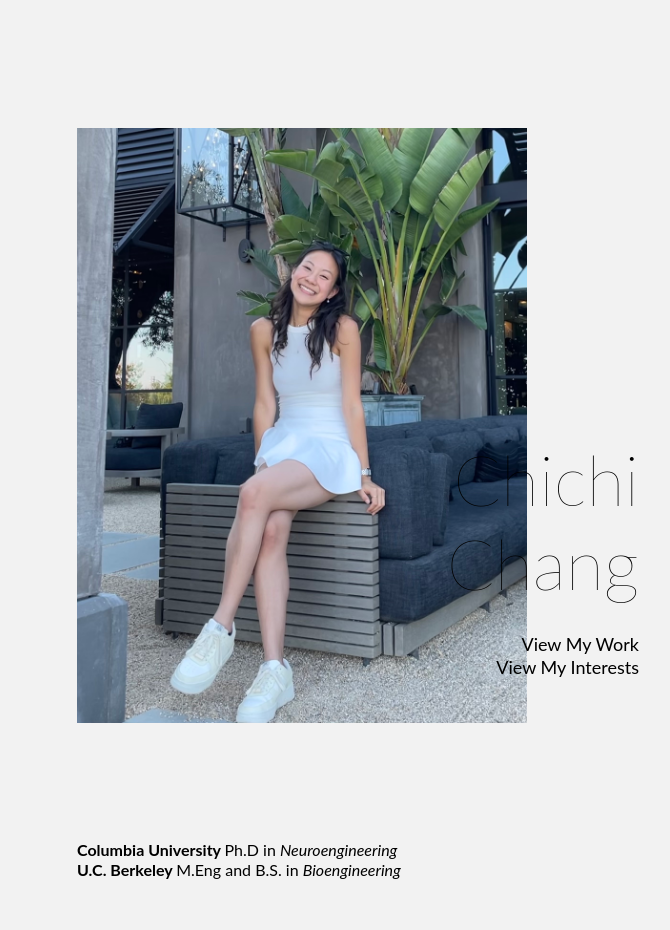
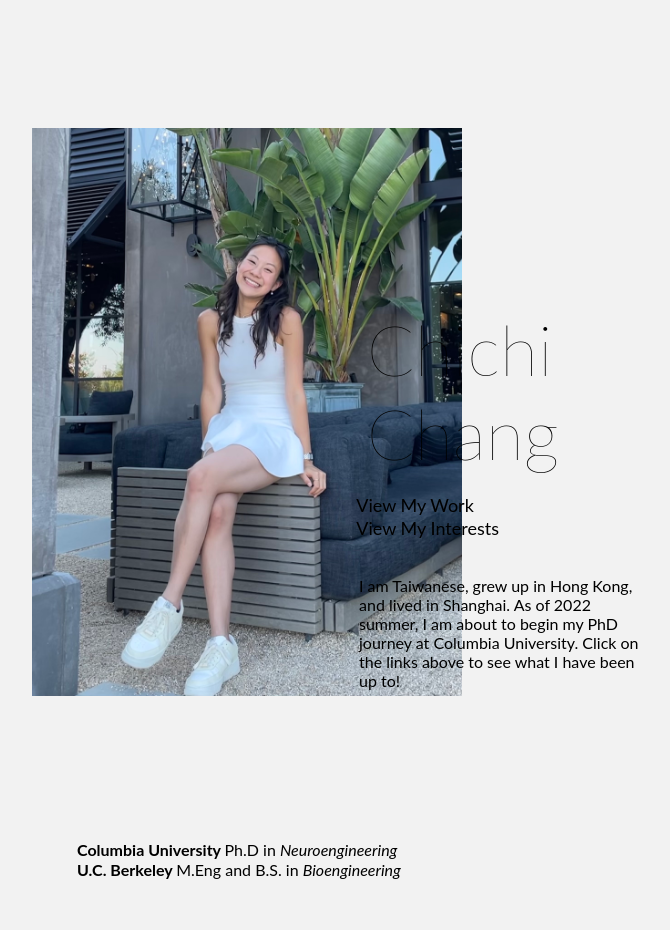
Before and after one commit to chichi-chang/chichi-chang, a plain HTML site: page index.html in a window 1280 px wide. Shown: the whole page, without its empty margins (281-951 px from the left). Drawn offline with Linux system fonts and the light colour scheme.

Commit message:
June 17 update

```diff
--- a/index.html
+++ b/index.html
@@ -11,12 +11,12 @@
     </head>
        <!-- Main page heading -->
 
-        <div>
+        <div style="margin-left:255px">
         <img src="IMG_9462.jpg"
-        width="450" height="auto" class="img-responsive" alt="">
+        width="430" height="auto" class="img-responsive" alt="">
         </div>
 
-        <h1> <div style = "position:absolute; right: 10px; bottom: 75px; text-align: right;">
+        <h1> <div style = "position:absolute; right: 90px; bottom: 205px; text-align: left;">
             <span style="white-space: pre-line;">
             Chichi
             Chang
@@ -26,11 +26,20 @@
     <body style="background-color:#F2F2F2">
        <!-- A paragraph -->
        <p>
-        <div style = "position:absolute; right: 10px; bottom: 1px; text-align: right; font-size: 18px;">
+        <div style = "position:absolute; right: 150px; bottom: 140px; text-align: left; font-size: 18px;">
            <span style="white-space: pre-line ; font-family: 'Lato', sans-serif;">
             <a href="work.html" target="_blank" rel="noopener noreferrer"> View My Work </a>
             <a href="interests.html" target="_blank" rel="noopener noreferrer">View My Interests </a> </span>
         </div>
+       </p>
+       <div class = "boxed" style = "position:absolute;
+       right: 10px; bottom: -10px; text-align: left; font-size: 16px; font-family: 'Lato', sans-serif">
+        I am Taiwanese, grew up in Hong Kong, and lived in Shanghai. As of 2022 summer,
+        I am about to begin my PhD journey at Columbia University.
+        Click on the links above to see what I have been up to!
+       </div>
+       <p>
+
        </p>
 
        <p>
--- a/style.css
+++ b/style.css
@@ -19,3 +19,6 @@ a:visited {
         color: black; text-decoration: none;}
 /* mouse over link */
 a:hover {color: grey; text-decoration: none;}
+
+.boxed{border: none ;
+width:280px}
```
Also changed, not shown: work.html (+21 -0 lines).
